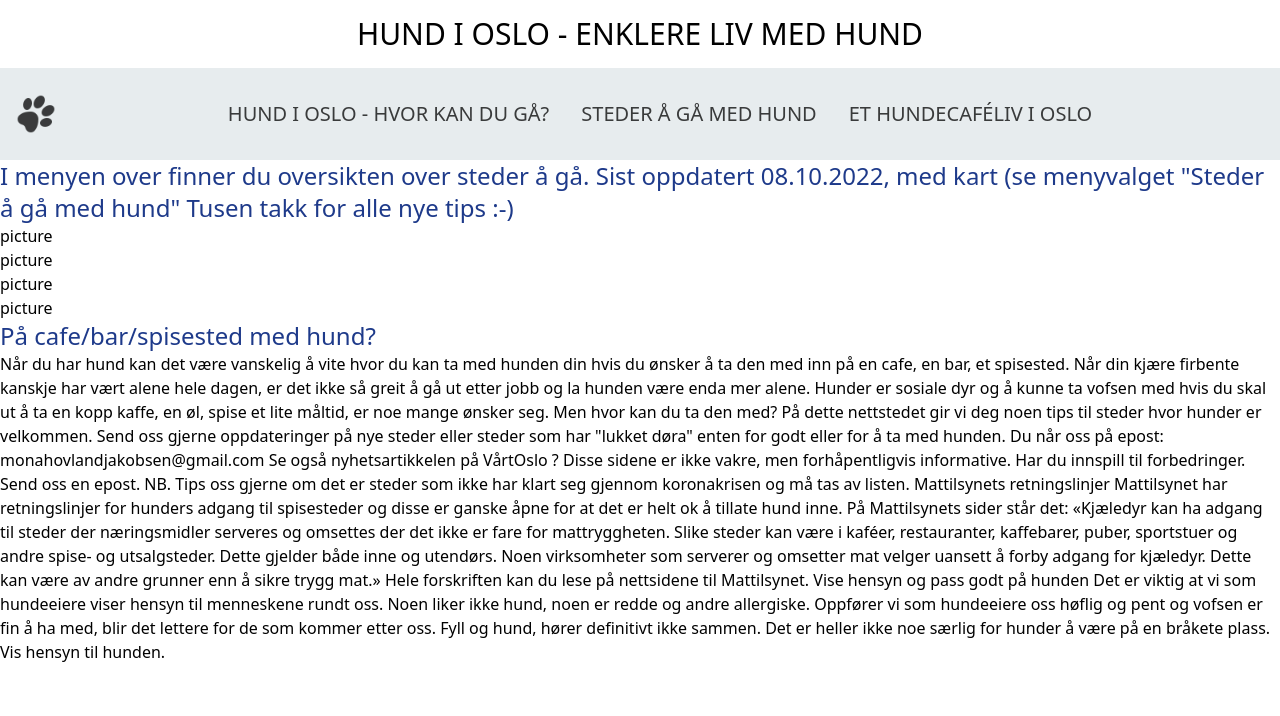
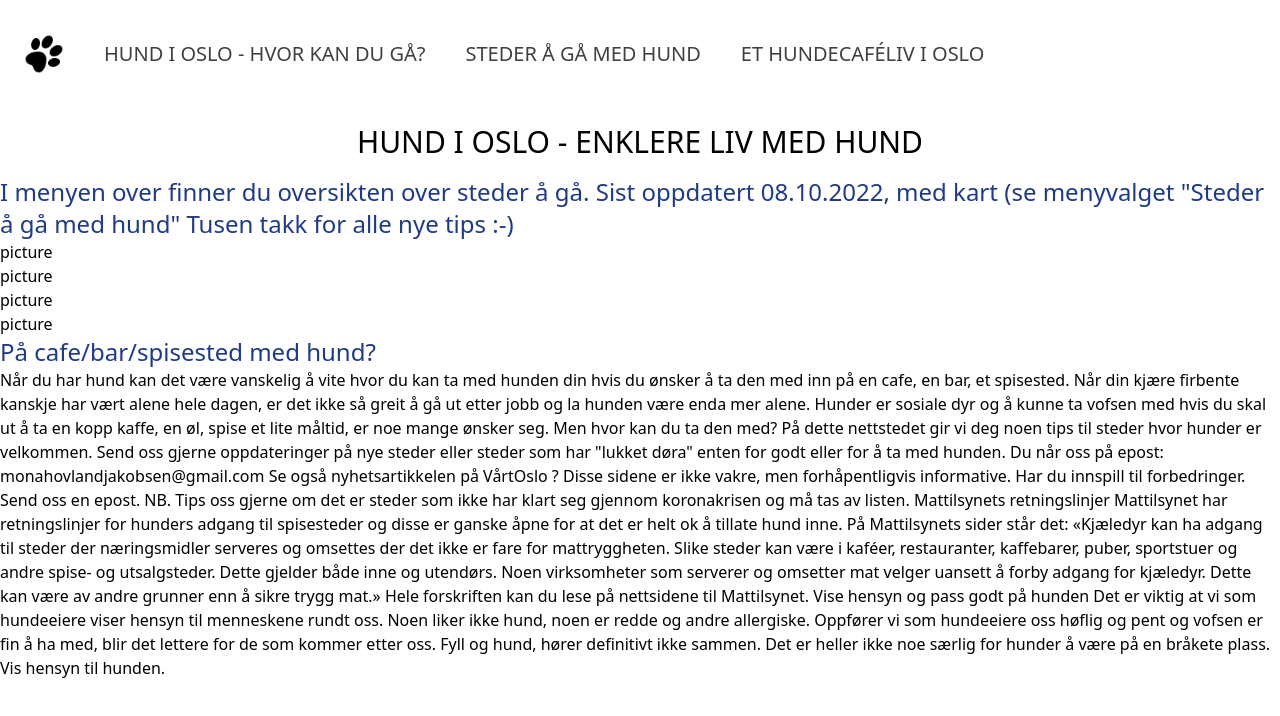
Before and after one commit to SallyNotAtWork/FirstOne, a Next.js app: page / in a window 1280 px wide. Shown: the top 716 px of the page. Built offline with nearby package versions, Linux system fonts and the light colour scheme.

Commit message:
added more stuff

```diff
--- a/components/Header.tsx
+++ b/components/Header.tsx
@@ -4,8 +4,10 @@ import React from "react";
 
 function Header() {
   return (
-    <header className="sticky top-0 z-30 flex w-full items-center justify-between bg-[#E7ECEE] p-4">
-      <div className="flex items-center justify-center md:w-1/8">
+    <header className="flex">
+
+
+      {/* <div className="flex items-center justify-center md:w-1/8">
         <Link href="/">
           <div className="relative w-10 cursor-pointer opacity-75 h-10 transition hover:opacity-100">
             <Image
@@ -16,16 +18,37 @@ function Header() {
           </div>
         </Link>
       </div>
-      <div className="flex-1 items-center justify-center space-x-8 md:flex">
+
+      <div className="p-4">
+        HUND I OSLO - ENKLERE LIV MED HUND
+      </div> */}
+
+
+      <div className="flex items-center justify-between px-4 py-6 sm:px-6 md:justify-start md:space-x-10">
+
+
+       <a href="/">
+            <span className="sr-only">Your Company</span>
+            <img
+              className="h-8 w-auto sm:h-10"
+              src="/dogpaw.png"
+              alt=""
+            />
+        </a>
+
         <a className="headerLink" href="/">
           HUND I OSLO - HVOR KAN DU GÅ?
         </a>
+
         <a className="headerLink" href="/Steder">
           STEDER Å GÅ MED HUND
         </a>
+
         <a className="headerLink" href="/Hundeliv">
           ET HUNDECAFÉLIV I OSLO
         </a>
+
+
       </div>
     </header>
   );
--- a/pages/index.tsx
+++ b/pages/index.tsx
@@ -13,8 +13,8 @@ const Home: NextPage = () => {
         <title>HUND I OSLO</title>
         <link rel="icon" href="/dog2.png" />
       </Head>
+      <Header/>
       <HeaderHeader/>
-      <Header/>
       <SideOne/>
     </div>
   )
```
Also changed, not shown: public/dog_paintings.PNG (added), 1 other file (tests, documents, lock files or other folders).
